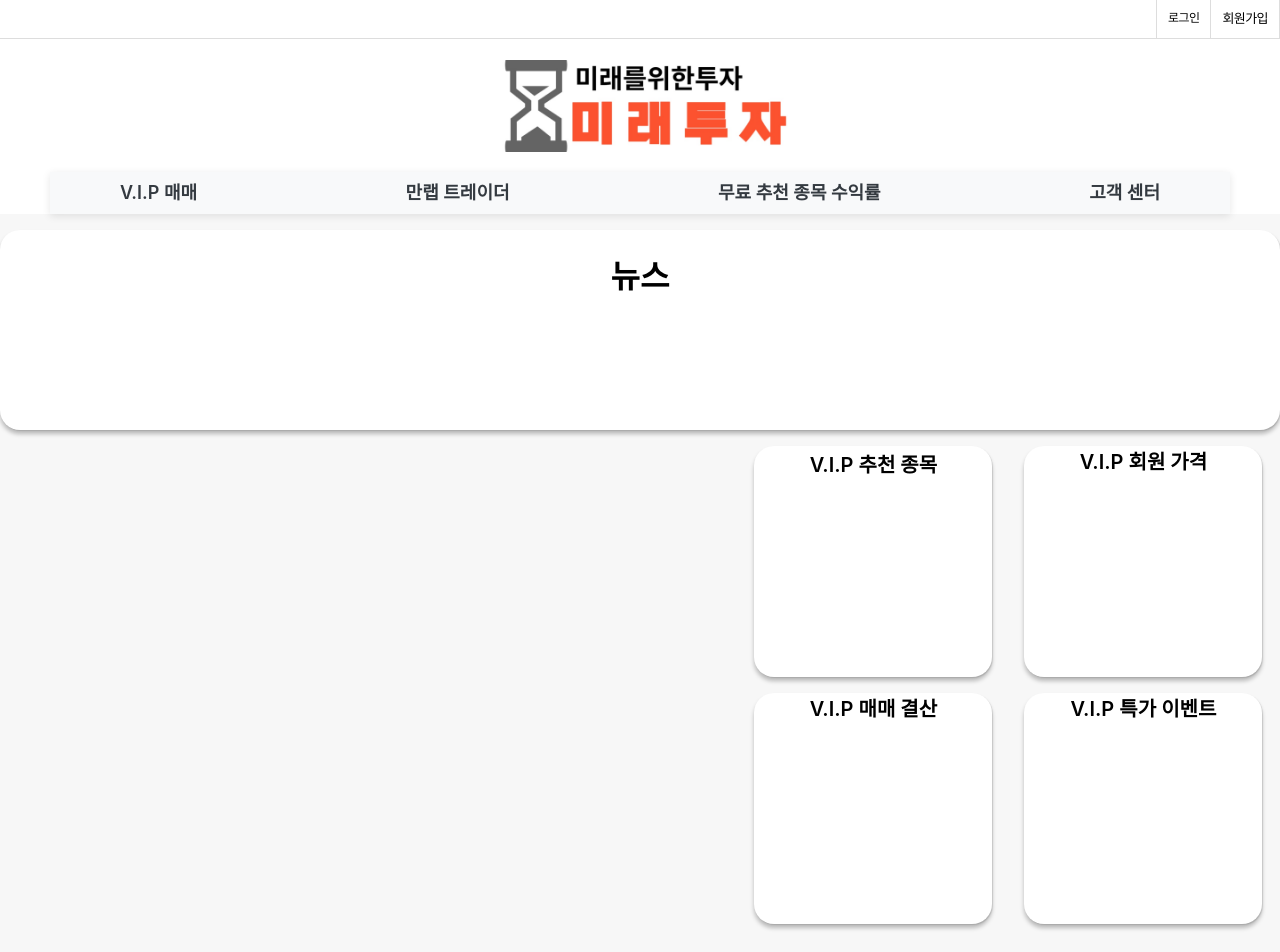
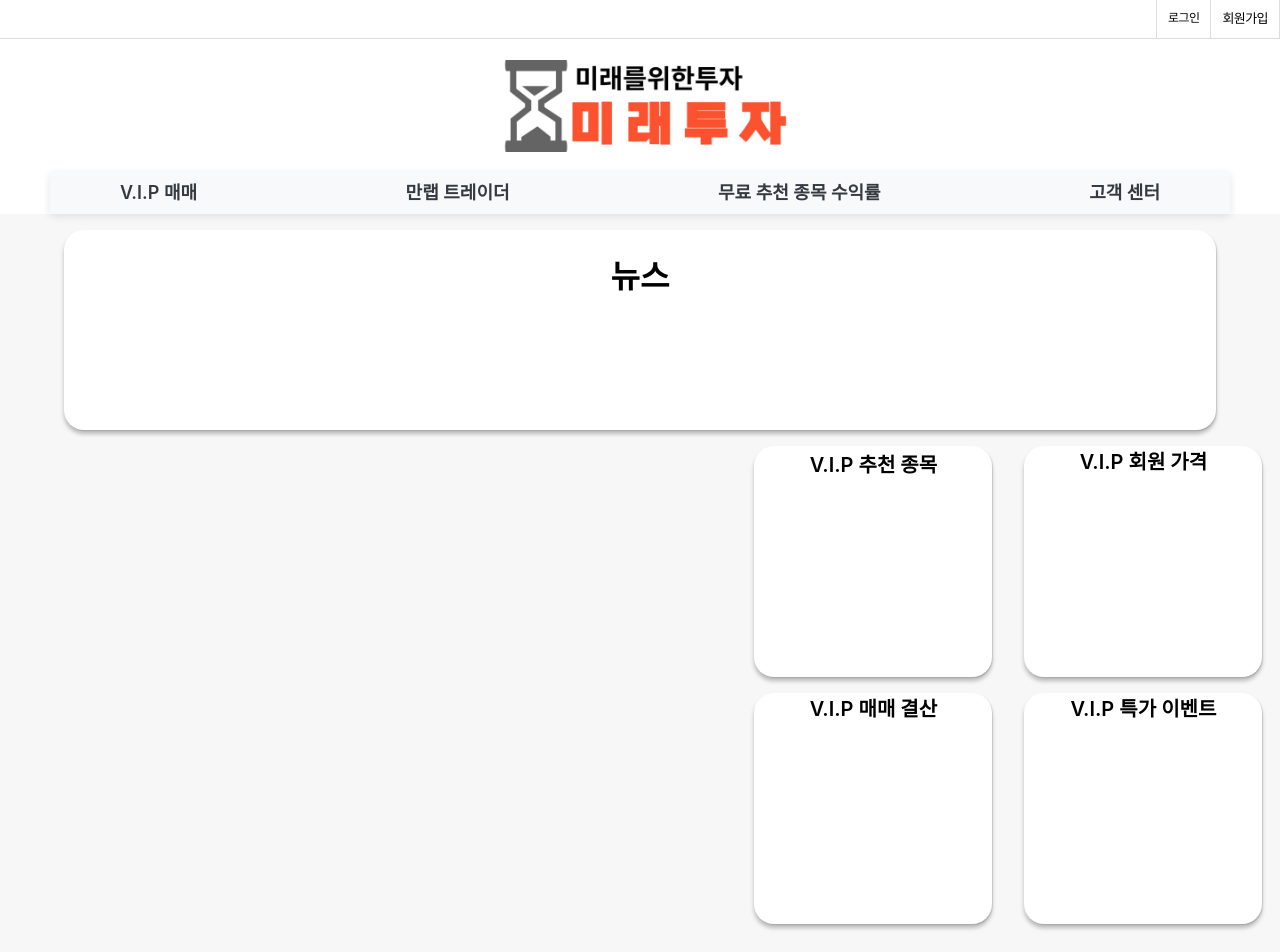
Before and after one commit to JISANGHYOEK/project, a React (Create React App) app in the folder web/: page / in a window 1280 px wide. Shown: the top 952 px of the page. Built offline with nearby package versions, Linux system fonts and the light colour scheme.

Commit message:
이름 정리 및 메인박스 중앙정렬

```diff
--- a/web/src/components/Section/Background.js
+++ b/web/src/components/Section/Background.js
@@ -1,15 +1,20 @@
 import React from "react";
 import styled from "styled-components";
-import Bodybox from "./Bodybox";
+import Bodybox1 from "./Bodybox1";
+import Bodybox2 from "./Bodybox2";
 import Bodybox3 from "./Bodybox3";
-import Bodybox2 from "./Bodybox2";
 import { Box } from "@mui/material";
+
 function Bodycolorcomponent() {
   return (
     <Bodycolor>
-      <Box display="flex">
-        <Bodybox3></Bodybox3>
+      <Box
+      display="flex"
+      flexDirection="column"
+      alignItems="center">
+      <Bodybox2></Bodybox2>
       </Box>
+
       <Box
         display="flex"
         justifyContent="flex-end" // 추가된 부분
@@ -17,8 +22,8 @@ function Bodycolorcomponent() {
         flexDirection="row" // 변경된 부분
         flexWrap="wrap" // 변경된 부분
       >
-        <Bodybox />
-        <Bodybox2 />
+        <Bodybox1 />
+        <Bodybox3 />
       </Box>
     </Bodycolor>
   );
--- a/web/src/components/Section/Bodybox.js
+++ b/web/src/components/Section/Bodybox1.js
@@ -1,7 +1,7 @@
 import React from "react";
 import { Box } from "@mui/material";
 import styled from "styled-components";
-function Bodybox() {
+function Bodybox1() {
   return (
     <div>
       <Box
@@ -38,4 +38,4 @@ const Div2 = styled.div`
   font: 600 20px/123% Inter, sans-serif;
 `;
 
-export default Bodybox;
+export default Bodybox1;
--- a/web/src/components/Section/Bodybox2.js
+++ b/web/src/components/Section/Bodybox2.js
@@ -1,41 +1,20 @@
 import React from "react";
 import { Box } from "@mui/material";
-import styled from "styled-components";
 
-function Bodybox3() {
+function Bodybox2() {
   return (
-    <div>
-      <Box
-        width={230}
-        height={223}
-        bgcolor="white"
-        margin={2}
-        borderRadius={5}
-        boxShadow="1px 1px 1px 0px rgba(0, 0, 0, 0.1), 0px 4px 4px 0px rgba(0, 0, 0, 0.25)"
-        padding={0.5}
-      >
-        <Div1>V.I.P 회원 가격</Div1>
-      </Box>
 
-      <Box
-        width={230}
-        height={223}
-        bgcolor="white"
-        margin={2}
-        borderRadius={5}
-        boxShadow="1px 1px 1px 0px rgba(0, 0, 0, 0.1), 0px 4px 4px 0px rgba(0, 0, 0, 0.25)"
-        padding={0.5}
-      >
-        <Div2>V.I.P 특가 이벤트</Div2>
-      </Box>
-    </div>
+    <Box
+      width="90%"
+      height={200}
+      bgcolor="white"
+      marginTop={2}
+      borderRadius={5}
+      boxShadow="1px 1px 1px 0px rgba(0, 0, 0, 0.1), 0px 4px 4px 0px rgba(0, 0, 0, 0.25)"
+    >
+      <h1>뉴스</h1>
+    </Box>
   );
 }
 
-const Div1 = styled.div`
-  font: 600 20px/123% Inter, sans-serif;
-`;
-const Div2 = styled.div`
-  font: 600 20px/123% Inter, sans-serif;
-`;
-export default Bodybox3;
+export default Bodybox2;
--- a/web/src/components/Section/Bodybox3.js
+++ b/web/src/components/Section/Bodybox3.js
@@ -1,19 +1,41 @@
 import React from "react";
 import { Box } from "@mui/material";
+import styled from "styled-components";
 
-function Bodybox2() {
+function Bodybox3() {
   return (
+    <div>
       <Box
-      width="100%"
-      height={200}
+        width={230}
+        height={223}
         bgcolor="white"
-      marginTop={2}
+        margin={2}
         borderRadius={5}
         boxShadow="1px 1px 1px 0px rgba(0, 0, 0, 0.1), 0px 4px 4px 0px rgba(0, 0, 0, 0.25)"
+        padding={0.5}
       >
-      <h1>뉴스</h1>
+        <Div1>V.I.P 회원 가격</Div1>
       </Box>
+
+      <Box
+        width={230}
+        height={223}
+        bgcolor="white"
+        margin={2}
+        borderRadius={5}
+        boxShadow="1px 1px 1px 0px rgba(0, 0, 0, 0.1), 0px 4px 4px 0px rgba(0, 0, 0, 0.25)"
+        padding={0.5}
+      >
+        <Div2>V.I.P 특가 이벤트</Div2>
+      </Box>
+    </div>
   );
 }
 
-export default Bodybox2;
+const Div1 = styled.div`
+  font: 600 20px/123% Inter, sans-serif;
+`;
+const Div2 = styled.div`
+  font: 600 20px/123% Inter, sans-serif;
+`;
+export default Bodybox3;
```
Lines whose indentation alone changed are shown as unchanged.
